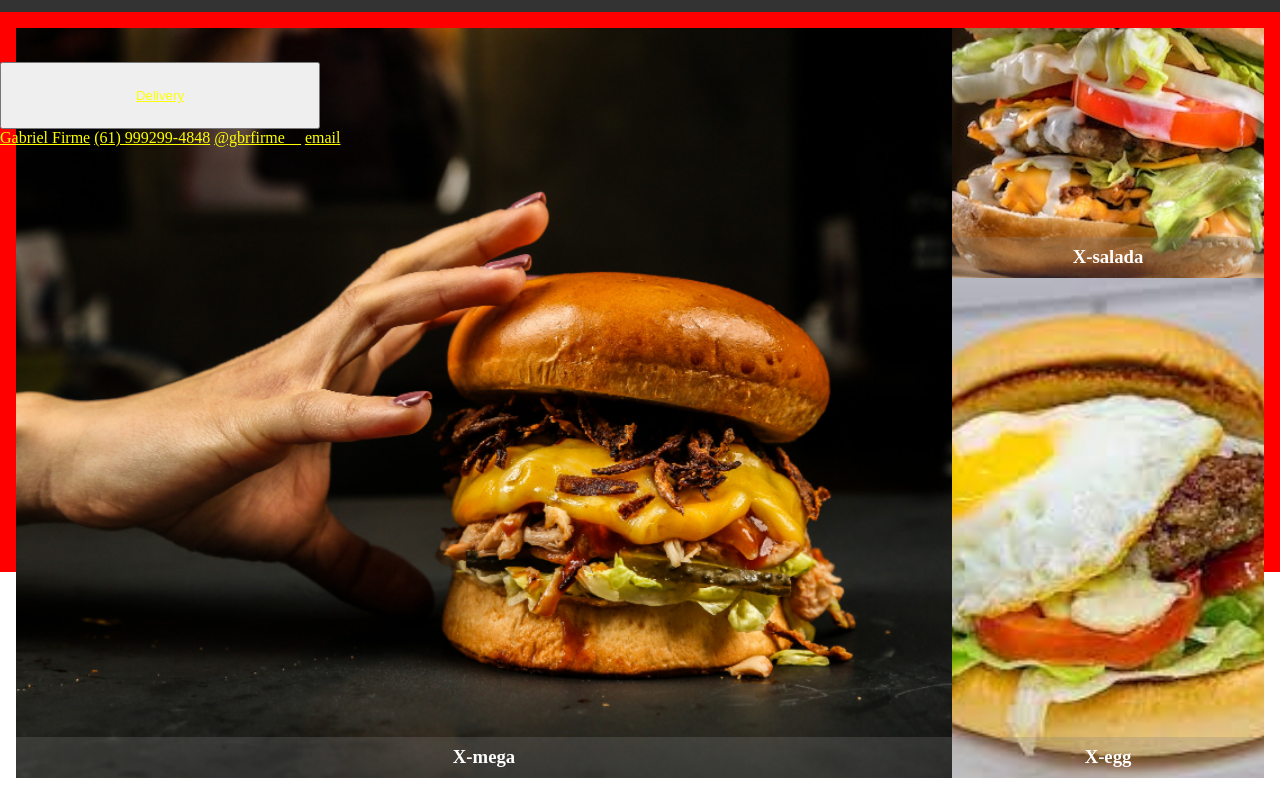
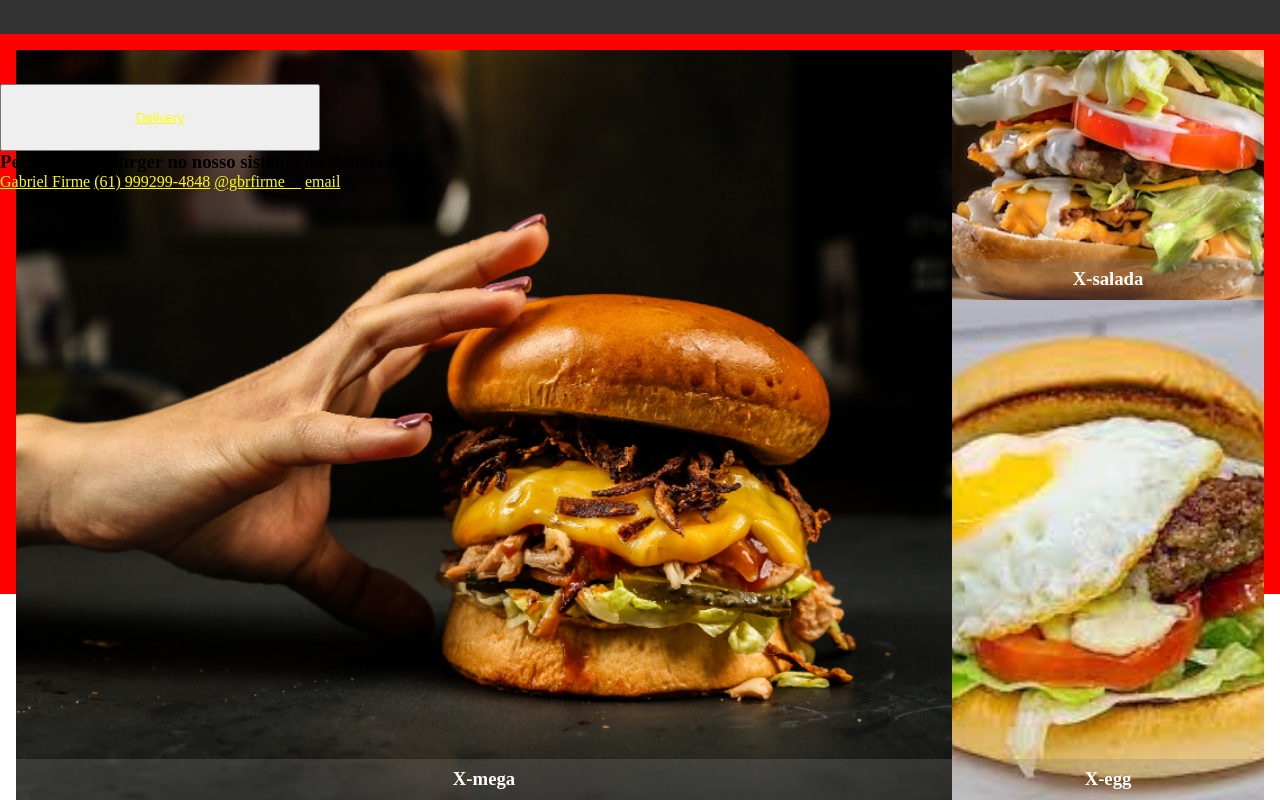
Before and after one commit to Gabrielfirme/hamburgueria, a plain HTML site: page index.html in a window 1280 px wide. Shown: the part 959-1759 px from the top of the page. Before the commit the page ends 1737 px from the top, so only its background shows below. Drawn offline with nearby package versions, Linux system fonts and the light colour scheme.

Commit message:
:construction: :books:  docs: cosntrução do sistema de delivery

```diff
--- a/index.html
+++ b/index.html
@@ -86,6 +86,10 @@
     <a href="#">Delivery</a>
   </button>
 
+  <div>
+    <h3>Peça seu hamburger no nosso sistema de Delivery</h3>
+   </div>
+
    <footer class="rodape">
 
    <a href="#">Gabriel Firme</a>
```
